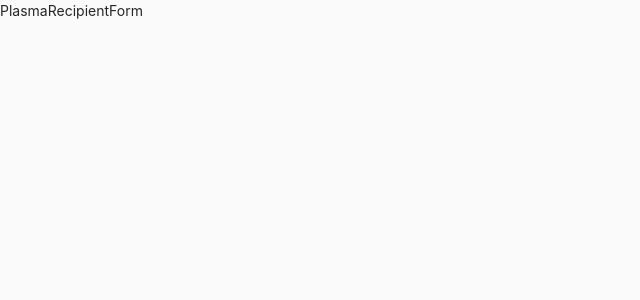
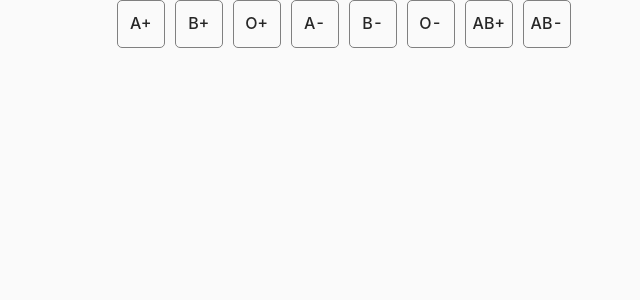
Before and after one commit to Souro-23/covidcareapp, a React (Create React App) app: page /register/recipient in a window 1280 px wide. Shown: the top 300 px of the page, without its empty margins (0-640 px from the left). Built offline with nearby package versions, Linux system fonts and the light colour scheme.

Commit message:
folder structure and recipient form work

```diff
--- /dev/null
+++ b/src/Containers/RecipientRegistration/After/AfterForm.js
@@ -0,0 +1,33 @@
+import React, { useState } from "react";
+import classes from "../RecipientRegistration.module.css";
+import { Row, Col } from "antd";
+export default function AfterForm() {
+  const bloodGroup = ["A+", "B+", "O+", "A-", "B-", "O-", "AB+", "AB-"];
+
+  const [selected, setSelected] = useState(-1);
+  const onSelect = (val) => {
+    console.log(val, "hello", selected);
+    setSelected(val);
+  };
+  return (
+    <div>
+      <Row justify='center'>
+        <Col xs={20}>
+          <div className={classes.bloodGroups}>
+            {bloodGroup.map((bg, index) => (
+              <div
+                onClick={() => onSelect(index)}
+                className={
+                  selected === index
+                    ? `${classes.bloodGroup} ${classes.selected}`
+                    : `${classes.bloodGroup}`
+                }>
+                <p>{bg}</p>
+              </div>
+            ))}
+          </div>
+        </Col>
+      </Row>
+    </div>
+  );
+}
--- /dev/null
+++ b/src/Containers/RecipientRegistration/Before/BeforeForm.js
@@ -0,0 +1,5 @@
+import React from "react";
+
+export default function BeforeForm() {
+  return <div>Before</div>;
+}
--- a/src/Containers/RecipientRegistration/RecipientRegistration.js
+++ b/src/Containers/RecipientRegistration/RecipientRegistration.js
@@ -1,9 +1,19 @@
-import React from 'react'
+import React, { useState } from "react";
+import classes from "./RecipientRegistration.module.css";
+import BeforeForm from "./Before/BeforeForm";
+import AfterForm from "./After/AfterForm";
 
 export default function PlasmaRecipientForm() {
-    return (
-        <div>
-            PlasmaRecipientForm
-        </div>
-    )
+  const [name, setname] = useState("");
+  const [gender, setGender] = useState("");
+  const [mobileNumber, setMobileNumber] = useState("");
+  const [state, setState] = useState("");
+  const [bloodGroup, setBloodGroup] = useState("");
+  const [location, setLocation] = useState("");
+  const [covidPositive, setCovidPositive] = useState(null);
+  const [date, setDate] = useState(null);
+
+  const [step, setStep] = useState(1);
+
+  return <>{step === 0 ? <BeforeForm /> : <AfterForm />}</>;
 }
--- /dev/null
+++ b/src/Containers/RecipientRegistration/RecipientRegistration.module.css
@@ -0,0 +1,25 @@
+.bloodGroups {
+  display: flex;
+}
+.bloodGroup {
+  height: 3rem;
+  width: 3rem;
+  display: flex;
+  justify-content: center;
+  align-items: center;
+  background-color: #fafafa;
+  margin-left: 10px;
+  margin-bottom: 10px;
+  border-radius: 5px;
+  border: 1px solid grey;
+  cursor: pointer;
+}
+.bloodGroup p {
+  margin-bottom: 0;
+  font-size: 16px;
+  font-weight: 500;
+}
+
+.selected {
+  background: blue;
+}
```
Also changed, not shown: src/Containers/RecipientRegistration/After/AfterForm.module.css (added), src/Containers/RecipientRegistration/Before/BeforeForm.module.css (added).
